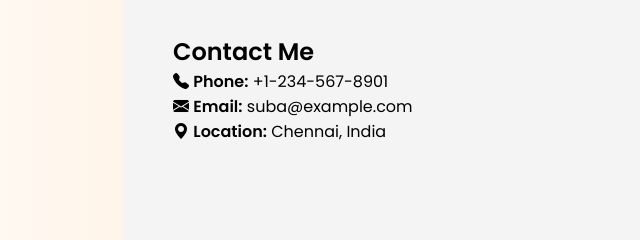
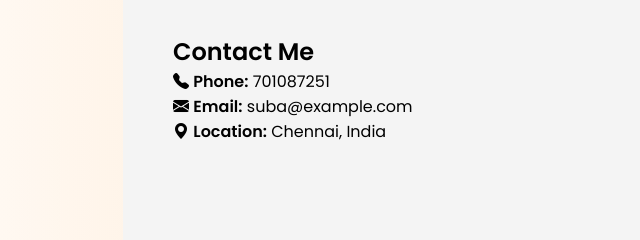
Before and after one commit to lakshmisuba/my-portfolio, a plain HTML site: page contact.html in a window 1280 px wide. Shown: the part 136-376 px from the top of the page, 217-857 px from the left. Drawn offline with nearby package versions, Linux system fonts and the light colour scheme.

Commit message:
Update contact.html

```diff
--- a/contact.html
+++ b/contact.html
@@ -49,7 +49,7 @@
     <p>
       <i class="bi bi-telephone-fill"></i>
       <strong>Phone:</strong>
-      <a href="7010872511" style="text-decoration:none; color: inherit;">+1-234-567-8901</a>
+      <a href="701087251" style="text-decoration:none; color: inherit;">701087251</a>
     </p>
     <p>
       <i class="bi bi-envelope-fill"></i>
```
